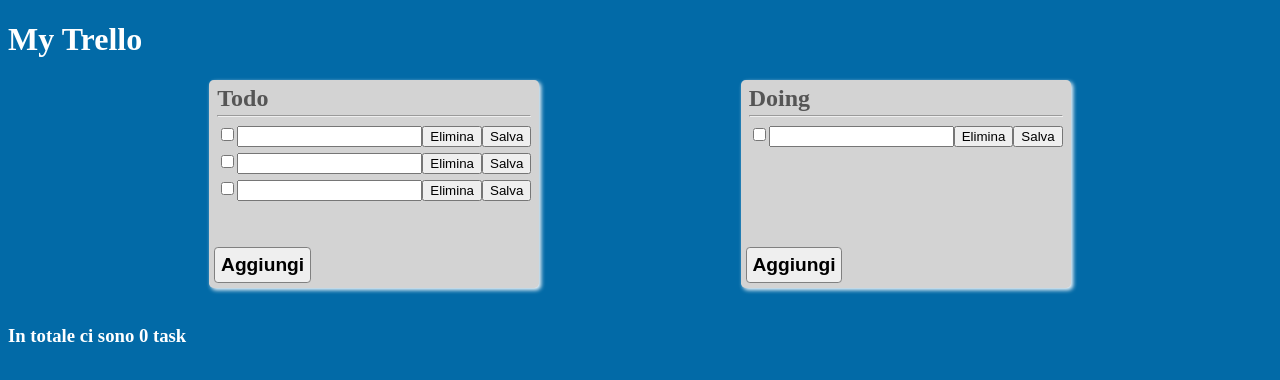
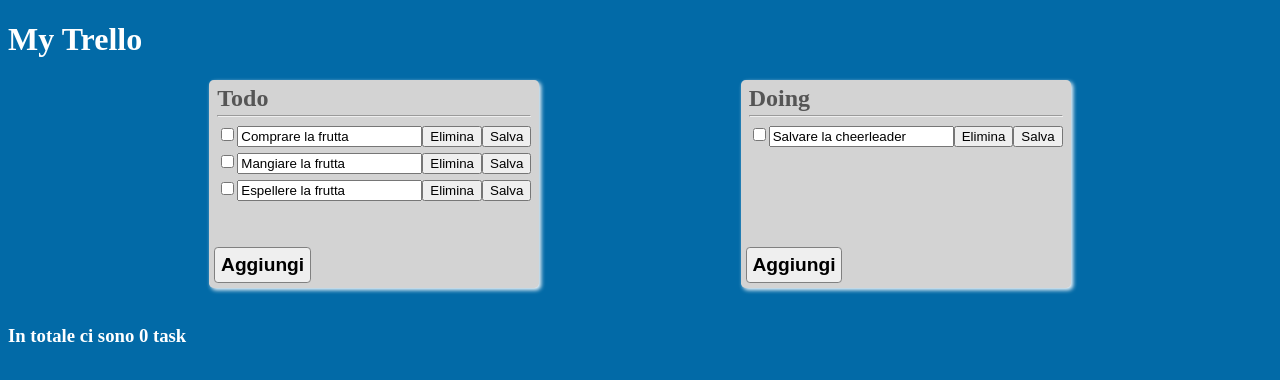
Before and after one commit to sangio90/vue-trello, a Vue app: page / in a window 1280 px wide. Shown: the top 380 px of the page. Built offline with nearby package versions, Linux system fonts and the light colour scheme.

Commit message:
fix lettura task

```diff
--- a/src/components/Task.vue
+++ b/src/components/Task.vue
@@ -1,7 +1,7 @@
 <template>
     <div>
         <input v-model="selected" type="checkbox"/>
-        <input :value="titolo" @keypress="updateTask"/>
+        <input v-model="titolo" @keypress="updateTask"/>
         <button @click="eliminaTask">Elimina</button>
         <button @click="salvaTask(taskId)">Salva</button>
     </div>
@@ -17,14 +17,15 @@
         },
         computed: {
             titolo () {
+                let titolo = ''
                 this.$store.state.taskLists.forEach((taskList) => {
                     taskList.tasks.forEach((task) => {
                         if (task.id === this.taskId) {
-                            return task.title
+                            titolo = task.title
                         }
                     })
                 });
-                return ''
+                return titolo
             }
         },
         props: {
--- a/src/components/TaskList.vue
+++ b/src/components/TaskList.vue
@@ -7,7 +7,7 @@
             class="task"
             v-for="(task, index) in tasks"
             :key="index"
-            :task-id="task.taskId"
+            :task-id="task.id"
         />
 
         <br/>
```
